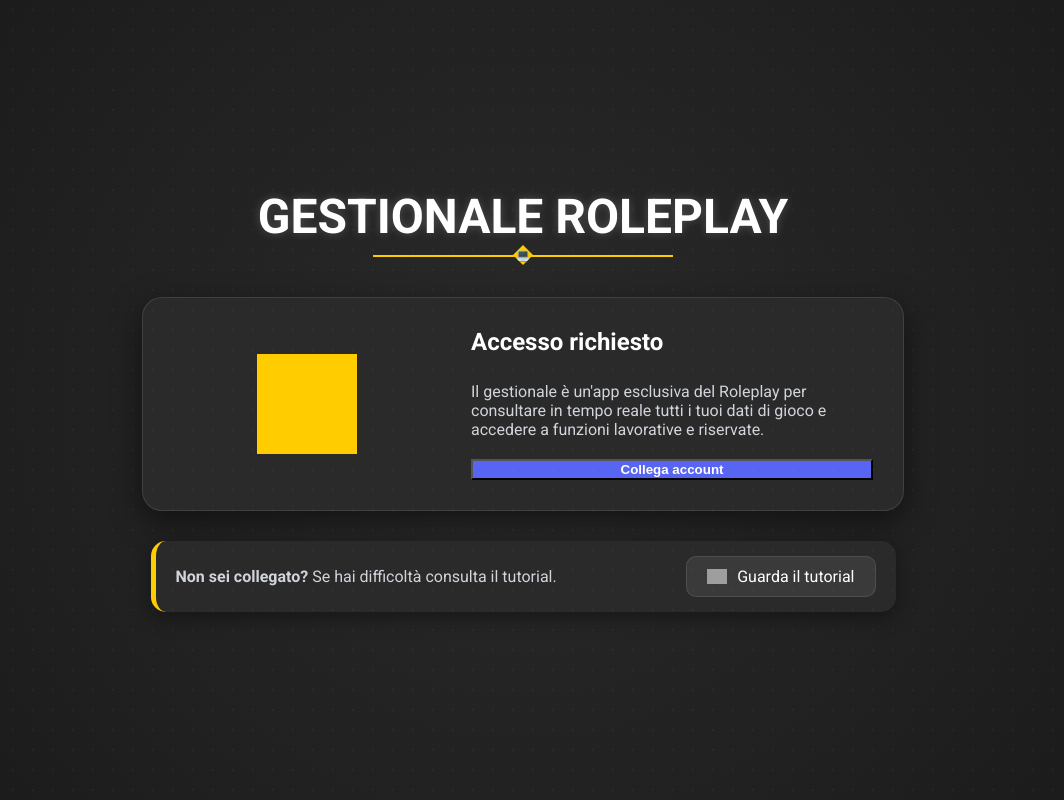
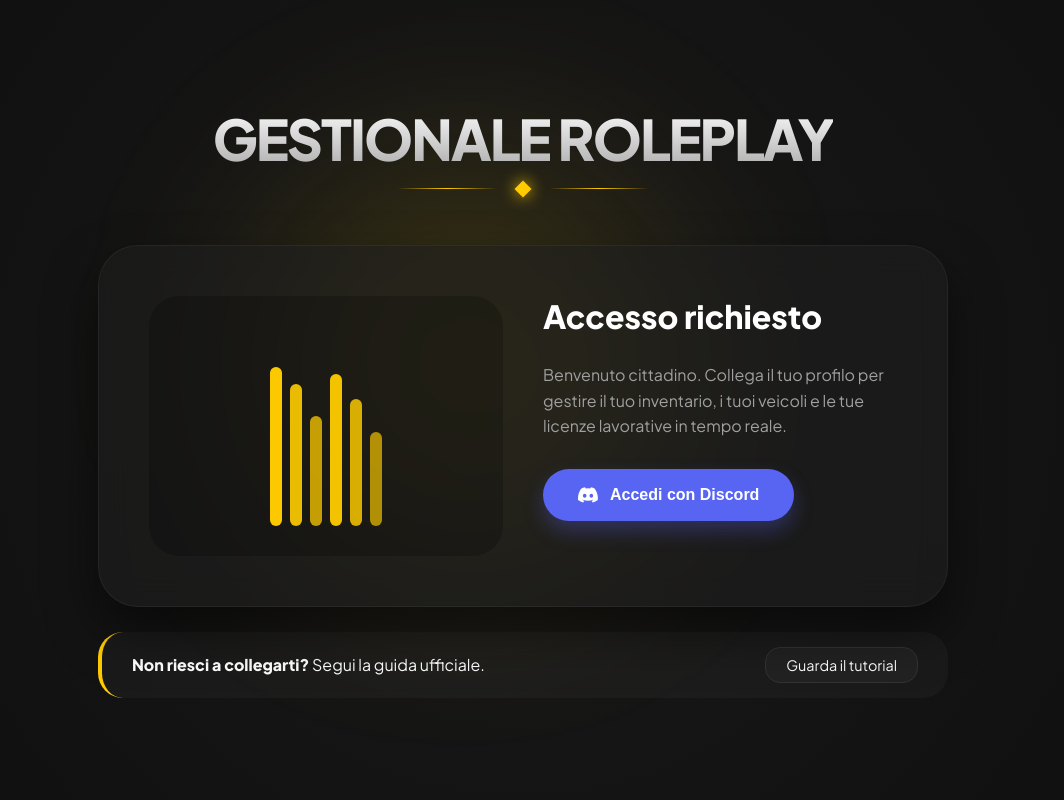
Before and after one commit to adamb112/Gestionale-rp, a website: page public/index.html in a window 1280 px wide. Shown: the whole page, without its empty margins (117-1181 px from the left). Drawn offline with Linux system fonts and the light colour scheme; grey boxes are pictures that could not be loaded.

Commit message:
Update index.html

```diff
--- a/public/index.html
+++ b/public/index.html
@@ -2,287 +2,264 @@
 <html lang="it">
 <head>
     <meta charset="UTF-8">
-<title>Gestionale Roleplay</title>
-<link href="https://fonts.googleapis.com/css2?family=Roboto:wght@400;700&display=swap" rel="stylesheet">
+    <meta name="viewport" content="width=device-width, initial-scale=1.0">
+    <title>Gestionale Roleplay | Accesso</title>
+    <link href="https://fonts.googleapis.com/css2?family=Plus+Jakarta+Sans:wght@400;600;800&display=swap" rel="stylesheet">
     <style>
-/* --- BODY & SFONDO --- */
-body {
-  margin:0;
-  font-family:'Roboto', sans-serif;
-  background:#1a1a1a;
-  background: radial-gradient(circle, #2a2a2a 0%, #1a1a1a 100%);
-  color:white;
-  display:flex;
-  flex-direction:column;
-  justify-content:center;
-  align-items:center;
-  height:100vh;
-  overflow:hidden;
-  position:relative;
+        :root {
+            --bg-dark: #0f0f0f;
+            --card-bg: rgba(30, 30, 30, 0.6);
+            --primary-gold: #ffcc00;
+            --discord-blue: #5865F2;
+            --text-main: #ffffff;
+            --text-dim: #a0a0a0;
+            --accent-glow: rgba(255, 204, 0, 0.15);
         }
 
-/* Effetto "polvere" sullo sfondo */
-body::after {
-  content:"";
-  position:absolute;
-  width:100%;
-  height:100%;
-  background:radial-gradient(circle, rgba(255,255,255,0.03) 1px, transparent 1px);
-  background-size:20px 20px;
-  pointer-events:none;
-  top:0;
-  left:0;
+        body {
+            margin: 0;
+            padding: 0;
+            font-family: 'Plus Jakarta Sans', sans-serif;
+            background-color: var(--bg-dark);
+            background-image:
+                radial-gradient(circle at 50% 50%, #1a1a1a 0%, #0f0f0f 100%);
+            color: var(--text-main);
+            display: flex;
+            flex-direction: column;
+            justify-content: center;
+            align-items: center;
+            min-height: 100vh;
+            overflow: hidden;
+        }
+
+        /* --- SFONDO ANIMATO --- */
+        .bg-glow {
+            position: absolute;
+            width: 400px;
+            height: 400px;
+            background: var(--accent-glow);
+            filter: blur(100px);
+            border-radius: 50%;
+            z-index: -1;
+            animation: moveGlow 10s infinite alternate ease-in-out;
+        }
+
+        @keyframes moveGlow {
+            from { transform: translate(-50%, -50%); }
+            to { transform: translate(20%, 30%); }
         }
 
         /* --- HEADER --- */
         .header {
-  text-align:center;
-  margin-bottom:40px;
+            text-align: center;
+            margin-bottom: 50px;
+            animation: fadeInDown 1s ease-out;
         }
 
         .header h1 {
-  font-weight:900;
-  font-size:3em;
-  text-transform:uppercase;
-  color:white;
-  text-shadow:0 0 10px rgba(255,255,255,0.2);
-  margin:0;
-  position:relative;
-  display:inline-block;
+            font-weight: 800;
+            font-size: 3.5rem;
+            letter-spacing: -2px;
+            margin: 0;
+            background: linear-gradient(180deg, #fff 0%, #aaa 100%);
+            -webkit-background-clip: text;
+            -webkit-text-fill-color: transparent;
         }
 
-.header .linea-centrale {
-  width:300px;
-  height:2px;
-  background:#ffcc00;
-  margin:10px auto 0;
-  position:relative;
+        .divider-container {
+            display: flex;
+            align-items: center;
+            justify-content: center;
+            gap: 20px;
+            margin-top: 10px;
         }
 
-.header .rombo {
-  position:absolute;
-  left:50%;
-  transform:translateX(-50%);
-  top:-10px;
-  width:20px;
-  height:20px;
-  background:#ffcc00;
-  clip-path: polygon(50% 0%, 100% 50%, 50% 100%, 0% 50%);
-  display:flex;
-  justify-content:center;
-  align-items:center;
-  font-size:12px;
+        .line {
+            width: 100px;
+            height: 1px;
+            background: linear-gradient(90deg, transparent, var(--primary-gold), transparent);
         }
 
-/* --- CARD CENTRALE --- */
-.card {
-  display:flex;
-  flex-direction:row;
-  background:#2a2a2a;
-  border:1px solid rgba(255,255,255,0.1);
-  border-radius:20px;
-  box-shadow:0 10px 30px rgba(0,0,0,0.5);
-  overflow:hidden;
-  width:700px;
-  max-width:90%;
-  padding:30px;
+        .rombo-icon {
+            transform: rotate(45deg);
+            width: 12px;
+            height: 12px;
+            background: var(--primary-gold);
+            box-shadow: 0 0 15px var(--primary-gold);
         }
 
-/* Sinistra: Illustrazione minimal */
-.card .illustration {
-  flex:1;
-  display:flex;
-  justify-content:center;
-  align-items:center;
-  position:relative;
+        /* --- CARD PRINCIPALE --- */
+        .main-container {
+            width: 850px;
+            max-width: 95%;
+            animation: fadeInUp 1s ease-out;
         }
 
-.card .illustration .graph {
-  width:100px;
-  height:100px;
-  background:#ffcc00;
-  display:grid;
-  grid-template-columns:repeat(5,10px);
-  grid-gap:5px;
+        .glass-card {
+            background: var(--card-bg);
+            backdrop-filter: blur(15px);
+            border: 1px solid rgba(255, 255, 255, 0.05);
+            border-radius: 40px; /* Molto curvo */
+            padding: 50px;
+            display: grid;
+            grid-template-columns: 1fr 1fr;
+            gap: 40px;
+            box-shadow: 0 25px 50px rgba(0,0,0,0.5);
+            transition: transform 0.3s ease;
         }
 
-.card .illustration .graph div {
-  background:#ffcc00;
-  width:10px;
-  transition:0.3s;
+        .glass-card:hover {
+            transform: translateY(-5px);
+            border-color: rgba(255, 204, 0, 0.2);
         }
 
-.card .illustration .graph div:hover {
-  background:#00ffcc;
+        /* --- ILLUSTRAZIONE ANIMATA --- */
+        .viz-box {
+            background: rgba(0,0,0,0.2);
+            border-radius: 30px;
+            display: flex;
+            align-items: flex-end;
+            justify-content: center;
+            gap: 8px;
+            padding: 30px;
+            height: 200px;
+            position: relative;
         }
 
-/* Destra: testo + bottone */
-.card .content {
-  flex:1.5;
-  padding-left:30px;
-  display:flex;
-  flex-direction:column;
-  justify-content:center;
+        .bar {
+            width: 12px;
+            background: var(--primary-gold);
+            border-radius: 10px;
+            animation: barGrow 2s infinite ease-in-out;
         }
 
-.card .content h2 {
-  margin:0 0 10px 0;
-  font-weight:bold;
-  font-size:1.5em;
-  color:white;
+        @keyframes barGrow {
+            0%, 100% { height: 30%; opacity: 0.5; }
+            50% { height: 80%; opacity: 1; }
         }
 
-.card .content p {
-  color:#d1d5db;
-  font-size:1em;
-  margin-bottom:20px;
+        /* --- TESTI E BOTTONI --- */
+        .content h2 {
+            font-size: 2rem;
+            margin-top: 0;
         }
 
-.card .content .btn {
-  background:#5865F2;
-  color:white;
-  font-weight:bold;
-  display:flex;
-  align-items:center;
-  justify-content:center;
+        .content p {
+            color: var(--text-dim);
+            line-height: 1.6;
+            margin-bottom: 30px;
         }
 
-.card .content .btn:hover {
-  transform:scale(1.05);
-  box-shadow:0 0 15px #5865F2;
+        .btn-primary {
+            background: var(--discord-blue);
+            color: white;
+            border: none;
+            padding: 16px 35px;
+            border-radius: 50px; /* Pill shape */
+            font-weight: 600;
+            font-size: 1rem;
+            cursor: pointer;
+            display: flex;
+            align-items: center;
+            gap: 12px;
+            transition: all 0.3s cubic-bezier(0.175, 0.885, 0.32, 1.275);
+            box-shadow: 0 10px 20px rgba(88, 101, 242, 0.3);
         }
 
-/* --- FOOTER BOX --- */
-.footer {
-  display:flex;
-  align-items:center;
-  justify-content:space-between;
-  background:#2a2a2a;
-  border-radius:15px;
-  border-left:5px solid #ffcc00;
-  padding:15px 20px;
-  margin-top:30px;
-  width:700px;
-  max-width:90%;
-  box-shadow:0 5px 20px rgba(0,0,0,0.4);
+        .btn-primary:hover {
+            transform: scale(1.05) translateY(-2px);
+            box-shadow: 0 15px 25px rgba(88, 101, 242, 0.5);
         }
 
-.footer .text {
-  color:#d1d5db;
+        /* --- FOOTER AIUTO --- */
+        .help-bar {
+            margin-top: 25px;
+            background: rgba(255, 255, 255, 0.03);
+            border-radius: 25px;
+            padding: 15px 30px;
+            display: flex;
+            justify-content: space-between;
+            align-items: center;
+            border-left: 4px solid var(--primary-gold);
         }
 
-.footer .btn-footer {
-  background:#3a3a3a;
-  color:white;
-  border-radius:10px;
-  padding:10px 20px;
-  border:1px solid rgba(255,255,255,0.1);
-  display:flex;
-  align-items:center;
-  transition:0.3s;
-  cursor:pointer;
+        .btn-yt {
+            background: #222;
+            border: 1px solid #333;
+            color: white;
+            padding: 8px 20px;
+            border-radius: 15px;
+            text-decoration: none;
+            font-size: 0.9rem;
+            transition: 0.3s;
         }
 
-.footer .btn-footer:hover {
-  transform:scale(1.05);
-  box-shadow:0 0 10px #ff0000;
+        .btn-yt:hover {
+            background: #ff0000;
+            border-color: #ff0000;
         }
 
-.footer .btn-footer img {
-  width:20px;
-  margin-right:10px;
+        /* ANIMATIONS DEFINITIONS */
+        @keyframes fadeInUp {
+            from { opacity: 0; transform: translateY(40px); }
+            to { opacity: 1; transform: translateY(0); }
         }
-
-/* --- LOGIN / REGISTRAZIONE HIDDEN --- */
-.login-box, .register-box, .dashboard {
-  display:none;
-}
-
-/* --- ANIMAZIONI --- */
-@keyframes fadeInUp {
-  from {opacity:0; transform:translateY(30px);}
-  to {opacity:1; transform:translateY(0);}
+        @keyframes fadeInDown {
+            from { opacity: 0; transform: translateY(-40px); }
+            to { opacity: 1; transform: translateY(0); }
         }
     </style>
 </head>
 <body>
 
-<!-- HEADER -->
-<div class="header">
+    <div class="bg-glow"></div>
+
+    <header class="header">
         <h1>GESTIONALE ROLEPLAY</h1>
-  <div class="linea-centrale">
-    <div class="rombo">💻</div>
+        <div class="divider-container">
+            <div class="line"></div>
+            <div class="rombo-icon"></div>
+            <div class="line"></div>
+        </div>
+    </header>
+
+    <main class="main-container">
+        <div class="glass-card">
+            <div class="viz-box">
+                <div class="bar" style="animation-delay: 0.1s"></div>
+                <div class="bar" style="animation-delay: 0.3s"></div>
+                <div class="bar" style="animation-delay: 0.5s"></div>
+                <div class="bar" style="animation-delay: 0.2s"></div>
+                <div class="bar" style="animation-delay: 0.4s"></div>
+                <div class="bar" style="animation-delay: 0.6s"></div>
+            </div>
+
+            <div class="content">
+                <h2>Accesso richiesto</h2>
+                <p>Benvenuto cittadino. Collega il tuo profilo per gestire il tuo inventario, i tuoi veicoli e le tue licenze lavorative in tempo reale.</p>
+                <button class="btn-primary">
+                    <svg width="20" height="20" fill="white" viewBox="0 0 16 16">
+                        <path d="M13.545 2.907a13.227 13.227 0 0 0-3.257-1.011.05.05 0 0 0-.052.025c-.141.25-.297.577-.406.833a12.19 12.19 0 0 0-3.658 0 8.258 8.258 0 0 0-.412-.833.051.051 0 0 0-.052-.025c-1.125.194-2.22.534-3.257 1.011a.041.041 0 0 0-.021.018C.356 6.024-.213 9.047.066 12.032c.001.014.01.028.021.037a13.276 13.276 0 0 0 3.995 2.02.05.05 0 0 0 .056-.019c.308-.42.582-.863.818-1.329a.05.05 0 0 0-.027-.07 9.036 9.036 0 0 1-1.29-.614.051.051 0 0 1-.006-.085c.085-.064.17-.13.252-.198a.051.051 0 0 1 .054-.007c2.611 1.197 5.445 1.197 8.024 0a.051.051 0 0 1 .054.007c.082.068.167.134.252.198a.051.051 0 0 1-.006.085 8.252 8.252 0 0 1-1.29.614.05.05 0 0 0-.027.07c.236.465.51.908.817 1.329a.05.05 0 0 0 .056.019 13.235 13.235 0 0 0 4.001-2.02.049.049 0 0 0 .021-.037c.334-3.451-.559-6.449-2.366-9.106a.034.034 0 0 0-.02-.019Zm-8.198 7.307c-.789 0-1.438-.724-1.438-1.612 0-.889.637-1.613 1.438-1.613.807 0 1.45.73 1.438 1.613 0 .888-.631 1.612-1.438 1.612Zm5.316 0c-.788 0-1.438-.724-1.438-1.612 0-.889.637-1.613 1.438-1.613.807 0 1.451.73 1.438 1.613 0 .888-.631 1.612-1.438 1.612Z"/>
+                    </svg>
+                    Accedi con Discord
+                </button>
             </div>
         </div>
 
-<!-- CARD CENTRALE -->
-<div class="card">
-  <div class="illustration">
-    <div class="graph">
-      <div style="height:30%;"></div>
-      <div style="height:50%;"></div>
-      <div style="height:70%;"></div>
-      <div style="height:40%;"></div>
-      <div style="height:60%;"></div>
+        <div class="help-bar">
+            <span><strong>Non riesci a collegarti?</strong> Segui la guida ufficiale.</span>
+            <a href="#" class="btn-yt">Guarda il tutorial</a>
         </div>
-  </div>
-  <div class="content">
-    <h2>Accesso richiesto</h2>
-    <p>Il gestionale è un'app esclusiva del Roleplay per consultare in tempo reale tutti i tuoi dati di gioco e accedere a funzioni lavorative e riservate.</p>
-    <button class="btn" id="connectBtn">Collega account</button>
+    </main>
 
-    <!-- LOGIN HIDDEN -->
-    <div class="login-box" id="loginBox">
-      <form id="loginForm">
-        <input type="text" name="nickname" placeholder="Nickname" required>
-        <input type="password" name="password" placeholder="Password" required>
-        <button class="btn" type="submit">Accedi</button>
-      </form>
-      <p>Non hai un account? <span id="showRegister" style="color:#ffcc00; cursor:pointer;">Registrati</span></p>
-    </div>
-
-    <!-- REGISTRAZIONE HIDDEN -->
-    <div class="register-box" id="registerBox">
-      <form id="registerForm">
-        <input type="text" name="nome" placeholder="Nome" required>
-        <input type="text" name="cognome" placeholder="Cognome" required>
-        <input type="text" name="nickingame" placeholder="Nickingame" required>
-        <input type="text" name="username" placeholder="Username per il server" required>
-        <input type="password" name="password" placeholder="Password" required>
-        <button class="btn" type="submit">Registrati</button>
-      </form>
-      <p>Hai già un account? <span id="showLogin" style="color:#ffcc00; cursor:pointer;">Login</span></p>
-    </div>
-  </div>
-</div>
-
-<!-- FOOTER -->
-<div class="footer">
-  <div class="text"><strong>Non sei collegato?</strong> Se hai difficoltà consulta il tutorial.</div>
-  <div class="btn-footer"><img src="https://upload.wikimedia.org/wikipedia/commons/0/09/YouTube_full-color_icon_%282017%29.svg" alt="YouTube">Guarda il tutorial</div>
-</div>
-
-<!-- SCRIPT -->
     <script>
-const connectBtn = document.getElementById('connectBtn');
-const loginBox = document.getElementById('loginBox');
-const registerBox = document.getElementById('registerBox');
-
-connectBtn.addEventListener('click', ()=>{
-  loginBox.style.display='block';
-  connectBtn.style.display='none';
-});
-
-// Switch login / register
-document.getElementById('showRegister').addEventListener('click', ()=>{
-  loginBox.style.display='none';
-  registerBox.style.display='block';
-});
-document.getElementById('showLogin').addEventListener('click', ()=>{
-  registerBox.style.display='none';
-  loginBox.style.display='block';
+        // Effetto parallasse leggero al movimento del mouse
+        document.addEventListener('mousemove', (e) => {
+            const card = document.querySelector('.glass-card');
+            const x = (window.innerWidth / 2 - e.pageX) / 50;
+            const y = (window.innerHeight / 2 - e.pageY) / 50;
+            card.style.transform = `rotateY(${x}deg) rotateX(${y}deg) translateY(-5px)`;
         });
     </script>
-
 </body>
 </html>
```
Lines whose indentation alone changed are shown as unchanged.
